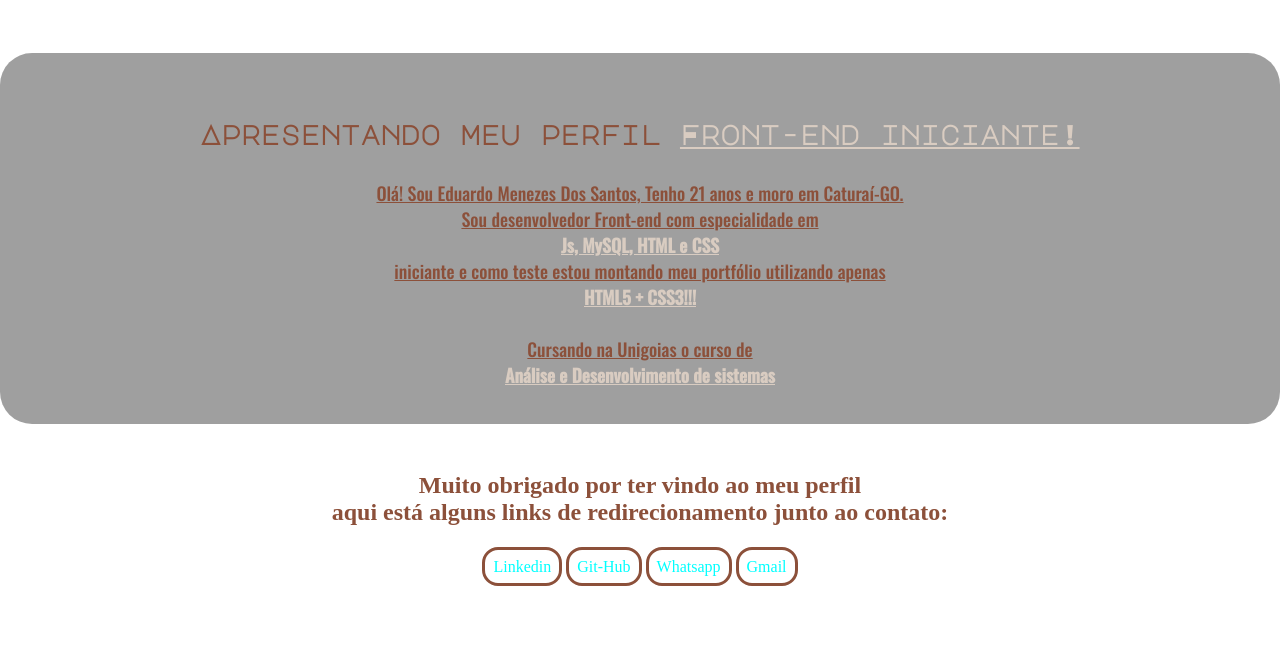
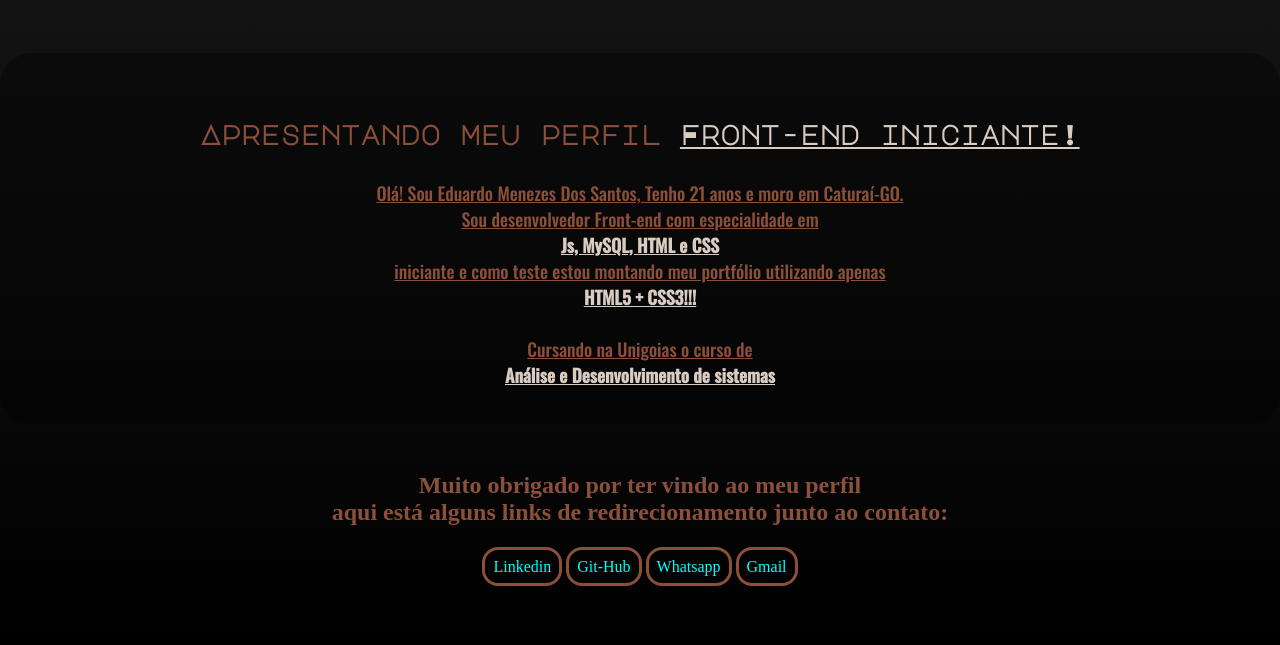
Before and after one commit to EduardoM-Santos/Site-portf-lio, a plain HTML site: page index.html in a window 1280 px wide. Shown: the part 155-800 px from the top of the page. Drawn offline with nearby package versions, Linux system fonts and the light colour scheme.

Commit message:
melhorando a cor

```diff
--- a/style.css
+++ b/style.css
@@ -17,7 +17,7 @@
 }
 
 body{
-  background-image: linear-gradient(gray black);
+  background-image: linear-gradient(rgb(24, 24, 24), black);
   height: 100vh;
   gap: 1rem;
   display: flex;
```
